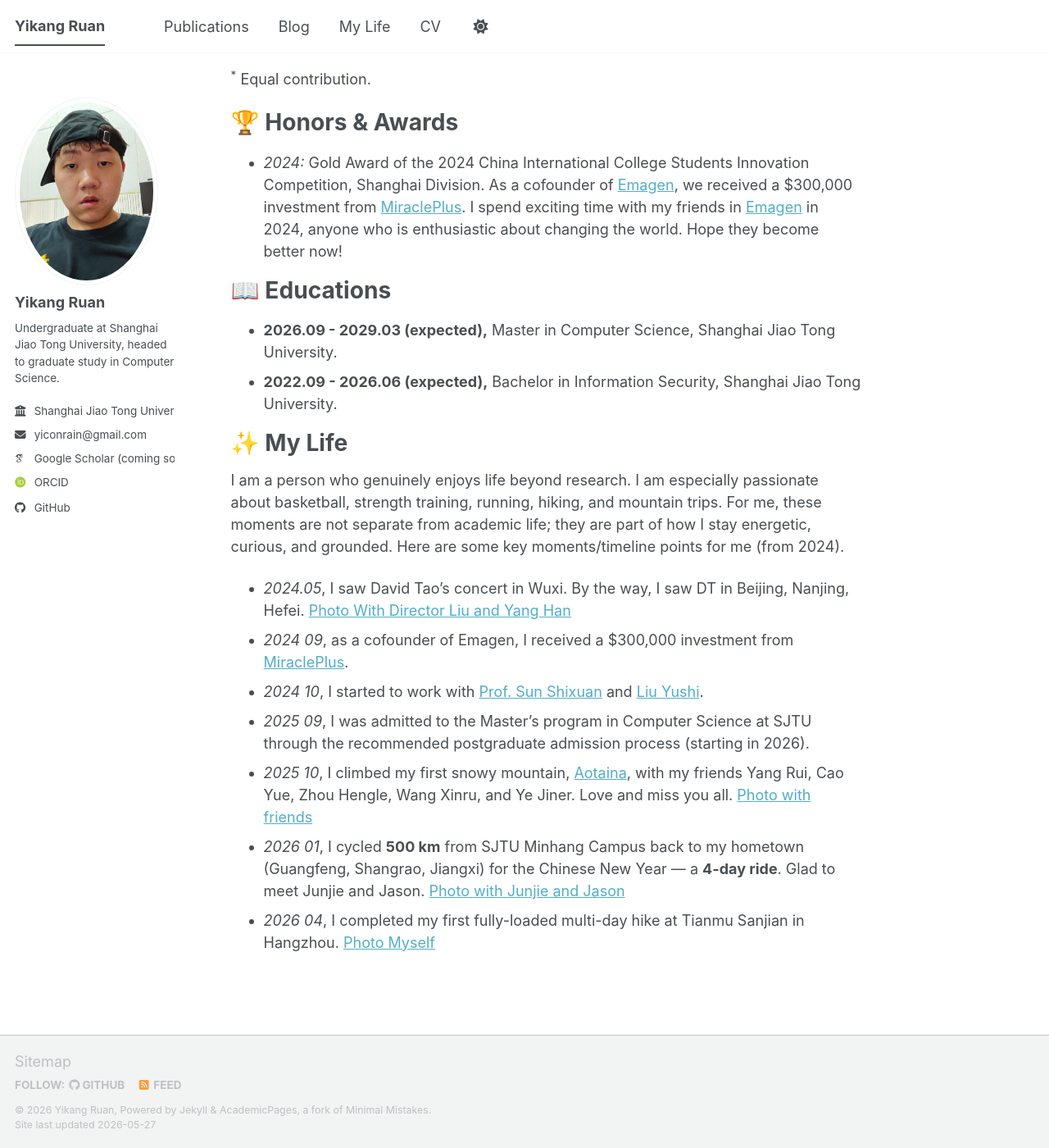
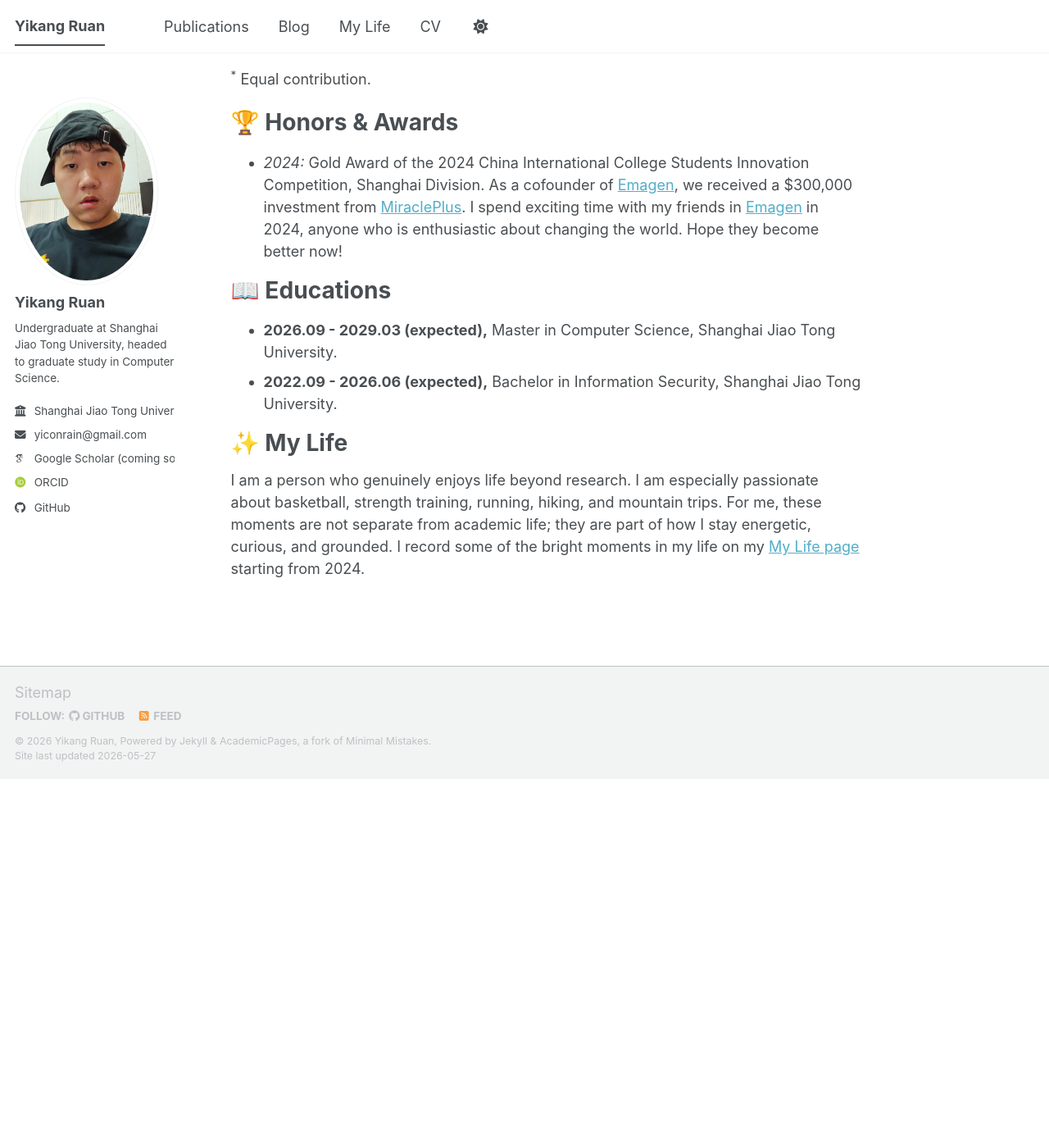
Before and after one commit to YiconRain/YiconRain.github.io, a Jekyll site: the page built from _pages/about.md, in a window 1280 px wide and 1400 px high, scrolled down 598 px. Shown: the whole window at 82% size. Built offline with Jekyll 4.4.1, drawn with Linux system fonts in a browser that asks for light colours; some web fonts are replaced; a script bundle is joined from its source files by our own code; library files that are not in the unit come from our copies; after the commit the page ends 1548 px from its top, so only the background shows below that.

Commit message:
fix: my life

```diff
--- a/_pages/about.md
+++ b/_pages/about.md
@@ -38,8 +38,9 @@ My research interests lie in high-performance computing. During my undergraduate
 ✨ My Life
 ======
 
-I am a person who genuinely enjoys life beyond research. I am especially passionate about basketball, strength training, running, hiking, and mountain trips. For me, these moments are not separate from academic life; they are part of how I stay energetic, curious, and grounded. Here are some key moments/timeline points for me (from 2024).
+I am a person who genuinely enjoys life beyond research. I am especially passionate about basketball, strength training, running, hiking, and mountain trips. For me, these moments are not separate from academic life; they are part of how I stay energetic, curious, and grounded. I record some of the bright moments in my life on my [My Life page](/my-life/) starting from 2024.
 
+<!--
 - *2024.05*, I saw David Tao's concert in Wuxi. By the way, I saw DT in Beijing, Nanjing, Hefei. [Photo With Director Liu and Yang Han](/files/DT_concert_in_wuxi.jpg)
 - *2024 09*, as a cofounder of Emagen, I received a $300,000 investment from [MiraclePlus](https://www.miracleplus.com/).
 - *2024 10*, I started to work with [Prof. Sun Shixuan](https://shixuansun.github.io/) and [Liu Yushi](https://ziliuziliu.github.io/).
@@ -47,3 +48,7 @@ I am a person who genuinely enjoys life beyond research. I am especially passion
 - *2025 10*, I climbed my first snowy mountain, [Aotaina](https://baike.baidu.com/item/%E5%A5%A5%E5%A4%AA%E5%A8%9C/10106794), with my friends Yang Rui, Cao Yue, Zhou Hengle, Wang Xinru, and Ye Jiner. Love and miss you all. [Photo with friends](/files/Aotaina_friends.jpg)
 - *2026 01*, I cycled **500 km** from SJTU Minhang Campus back to my hometown (Guangfeng, Shangrao, Jiangxi) for the Chinese New Year — a **4-day ride**. Glad to meet Junjie and Jason. [Photo with Junjie and Jason](/files/riding_home.jpg)
 - *2026 04*, I completed my first fully-loaded multi-day hike at Tianmu Sanjian in Hangzhou. [Photo Myself](files/tianmu.jpg)
+
+
+
+ -->
```
